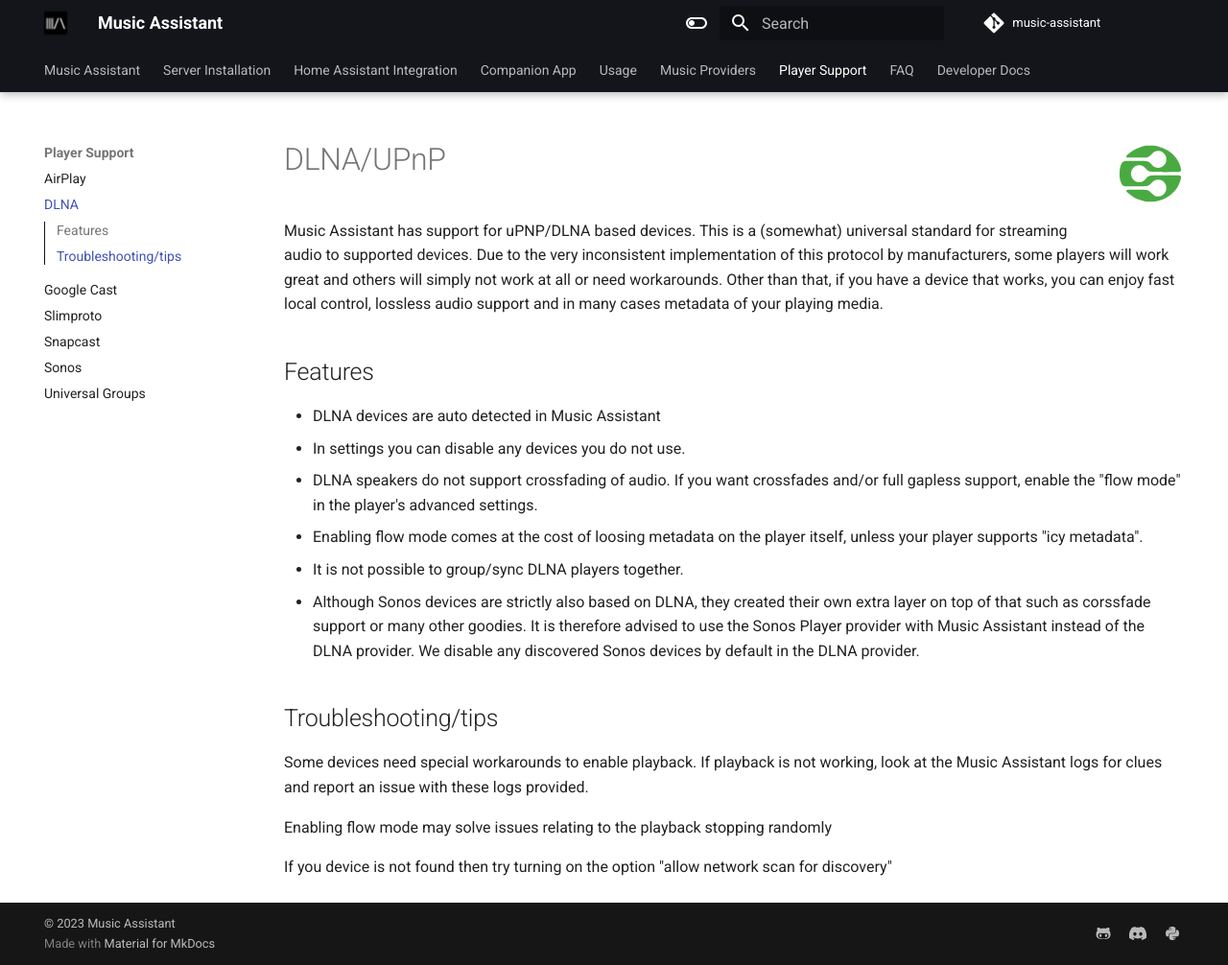
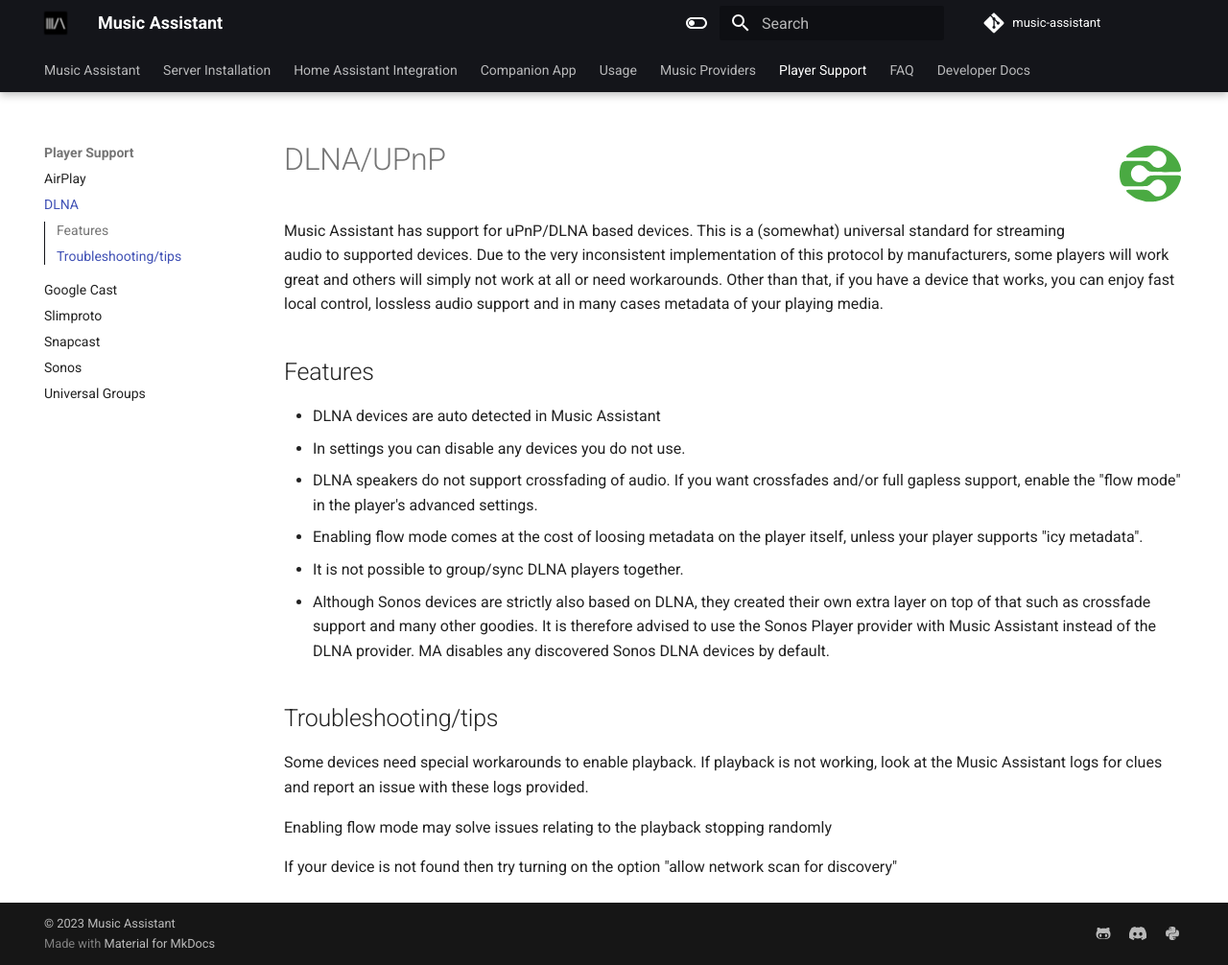
Before and after one commit to pwbriggs/music-assistant.github.io, an MkDocs documentation site: the page built from docs/player-support/dlna.md, in a window 1280 px wide and 1006 px high. Shown: the whole window at 96% size. Built offline with MkDocs 1.6.1 and Material for MkDocs 9.7.7, drawn with Linux system fonts in a browser that asks for light colours.

Commit message:
Fix typos in dlna.md

```diff
--- a/docs/player-support/dlna.md
+++ b/docs/player-support/dlna.md
@@ -1,6 +1,6 @@
 # DLNA/UPnP ![Preview image](../assets/icons/dlna-icon.svg){ width=70 align=right }
 
-Music Assistant has support for uPNP/DLNA based devices. This is a (somewhat) universal standard for streaming audio to supported devices. Due to the very inconsistent implementation of this protocol by manufacturers, some players will work great and others will simply not work at all or need workarounds. Other than that, if you have a device that works, you can enjoy fast local control, lossless audio support and in many cases metadata of your playing media.
+Music Assistant has support for uPnP/DLNA based devices. This is a (somewhat) universal standard for streaming audio to supported devices. Due to the very inconsistent implementation of this protocol by manufacturers, some players will work great and others will simply not work at all or need workarounds. Other than that, if you have a device that works, you can enjoy fast local control, lossless audio support and in many cases metadata of your playing media.
 
 ## Features
 
@@ -9,7 +9,7 @@
 - DLNA speakers do not support crossfading of audio. If you want crossfades and/or full gapless support, enable the "flow mode" in the player's advanced settings.
 - Enabling flow mode comes at the cost of loosing metadata on the player itself, unless your player supports "icy metadata".
 - It is not possible to group/sync DLNA players together.
-- Although Sonos devices are strictly also based on DLNA, they created their own extra layer on top of that such as corssfade support or many other goodies. It is therefore advised to use the Sonos Player provider with Music Assistant instead of the DLNA provider. We disable any discovered Sonos devices by default in the DLNA provider.
+- Although Sonos devices are strictly also based on DLNA, they created their own extra layer on top of that such as crossfade support and many other goodies. It is therefore advised to use the Sonos Player provider with Music Assistant instead of the DLNA provider. MA disables any discovered Sonos DLNA devices by default.
 
 ## Troubleshooting/tips
 
@@ -17,4 +17,4 @@
 
 Enabling flow mode may solve issues relating to the playback stopping randomly
 
-If you device is not found then try turning on the option "allow network scan for discovery"
+If your device is not found then try turning on the option "allow network scan for discovery"
```
